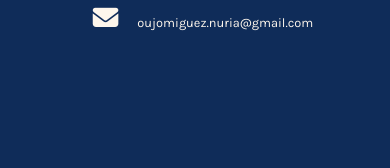
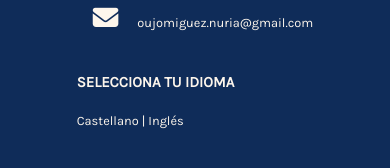
Before and after one commit to nuriaoujo/my-portfolio, a plain HTML site: page dist/about.html in a window 390 px wide. Shown: the part 6269-6437 px from the top of the page. Drawn offline with nearby package versions, Linux system fonts and the light colour scheme; files that its build step writes are made by us from their sources.

Commit message:
change language option inserted in the rest of the pages

```diff
--- a/dist/about.html
+++ b/dist/about.html
@@ -387,6 +387,18 @@
                     <a href="https://github.com/nuriaoujo" target="_blank"><i class="icon fab fa-github fa-2x"></i> /nuriaoujo</a>
                     <a href="mailto: oujomiguez.nuria@gmail.com" target="_blank"><i class="icon fas fa-envelope fa-2x"></i> oujomiguez.nuria@gmail.com</a>
                 </div>
+
+                <!-- Mobile Language selector -->
+                <div class="lng-mobile-selector">
+                    <div class="line-separator my-1"></div>
+                    <h3 data-i18n="footer_lang_selector">Selecciona tu idioma</h3>
+                    <p style="display: block;">
+                        <span onclick="changeLanguage('es')" data-i18n="languages_knowledge_spanish">Castellano</span>
+                         |
+                        <span onclick="changeLanguage('en')" data-i18n="languages_knowledge_english">Inglés</span>
+                    </p>
+
+                </div>
             </div>
         </div>
     </footer>
```
Also changed, not shown: dist/contact.html (+12 -0 lines), dist/work.html (+12 -0 lines).
